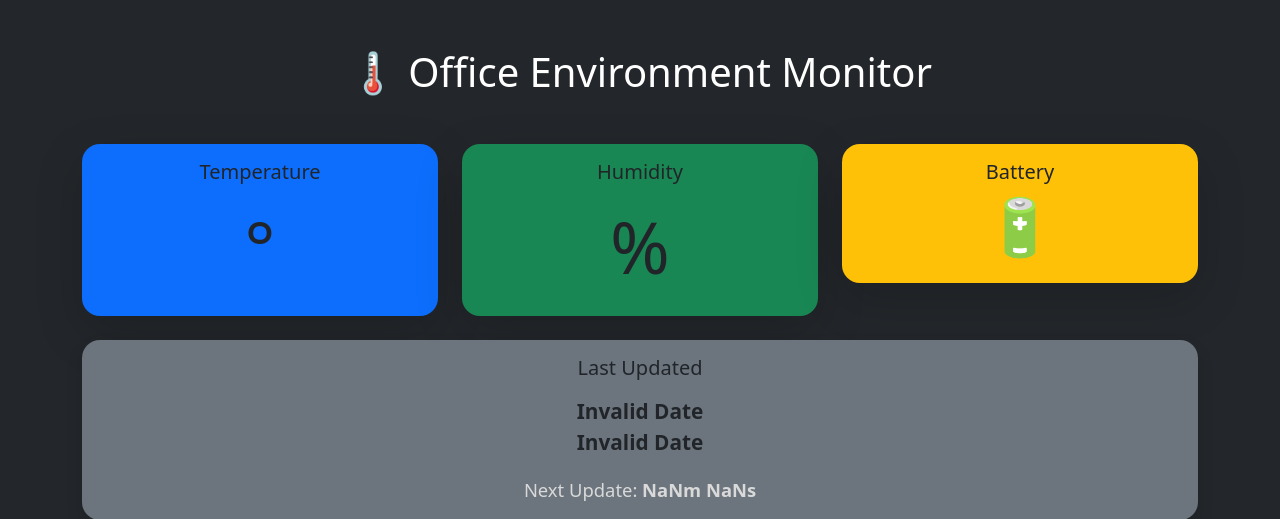
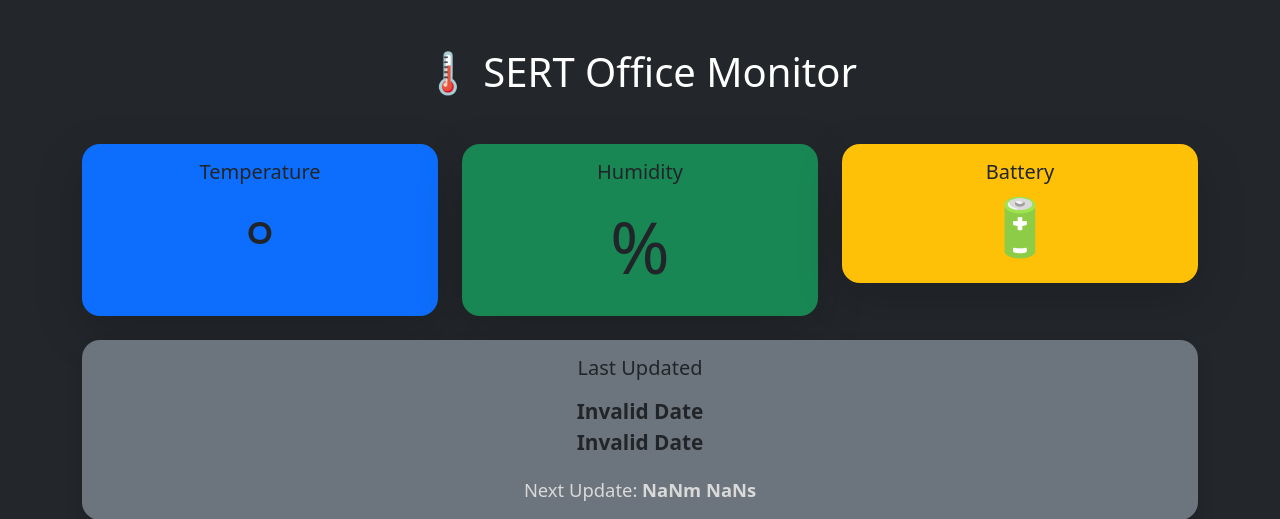
Before and after one commit to johnford1986/OfficeTempMonitor, a Flask app: template templates/index.html in a window 1280 px wide. Shown: the top 519 px of the page. Run offline with Flask 3, Linux system fonts and the light colour scheme; the template is opened without the code that fills it, so the values that code supplies are empty; some libraries are stand-ins or nearby versions.

Commit message:
Rename dashboard to SERT Office Monitor

```diff
--- a/templates/index.html
+++ b/templates/index.html
@@ -6,7 +6,7 @@
     <meta charset="UTF-8">
     <meta name="viewport" content="width=device-width, initial-scale=1">
 
-    <title>Office Environment Monitor</title>
+    <title>SERT Office Monitor</title>
 
     <link href="https://cdn.jsdelivr.net/npm/bootstrap@5.3.8/dist/css/bootstrap.min.css" rel="stylesheet">
     <script src="https://cdn.jsdelivr.net/npm/chart.js"></script>
@@ -55,7 +55,7 @@
 <div class="container py-5">
 
     <h1 class="text-center mb-5">
-        🌡 Office Environment Monitor
+        🌡 SERT Office Monitor
     </h1>
 
     <div class="row g-4">
```
